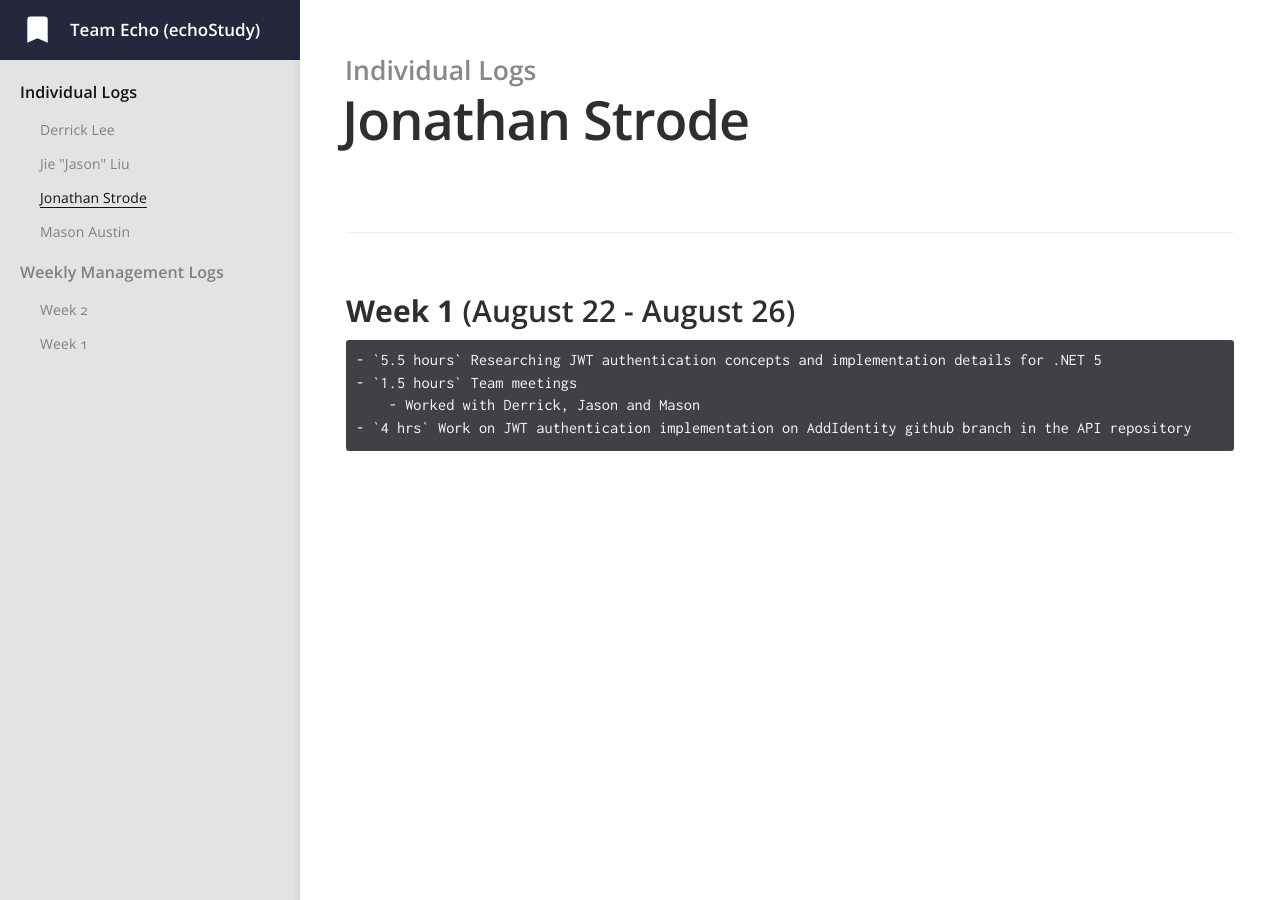
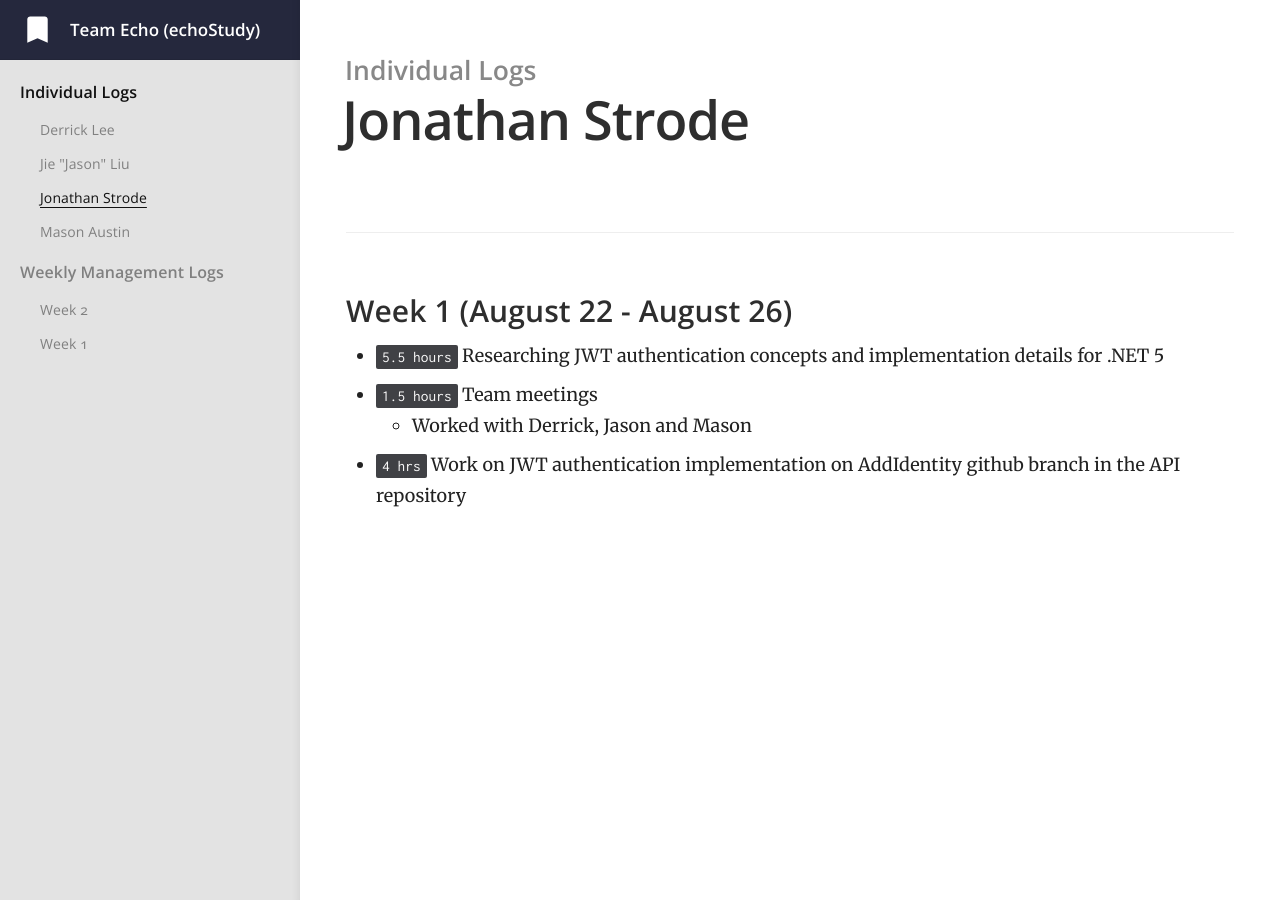
Before and after one commit to jiejasonliu/team-echo-site, a Jekyll site: the page built from _docs/individual-logs/jonstrode-logs.md, in a window 1280 px wide. Built offline with Jekyll 4.4.1, drawn with Linux system fonts in a browser that asks for light colours.

```diff
--- a/_docs/individual-logs/jonstrode-logs.md
+++ b/_docs/individual-logs/jonstrode-logs.md
@@ -4,8 +4,8 @@ category: Individual Logs
 order: 2
 ---
 
-### **Week 1** (August 22 - August 26)
-    - `5.5 hours` Researching JWT authentication concepts and implementation details for .NET 5
-    - `1.5 hours` Team meetings
-        - Worked with Derrick, Jason and Mason
-    - `4 hrs` Work on JWT authentication implementation on AddIdentity github branch in the API repository
+### Week 1 (August 22 - August 26)
+  - `5.5 hours` Researching JWT authentication concepts and implementation details for .NET 5
+  - `1.5 hours` Team meetings
+    - Worked with Derrick, Jason and Mason
+  - `4 hrs` Work on JWT authentication implementation on AddIdentity github branch in the API repository
```
